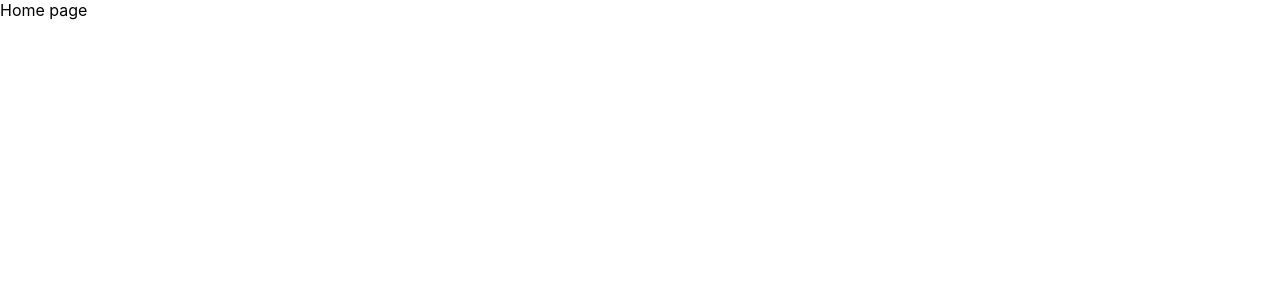
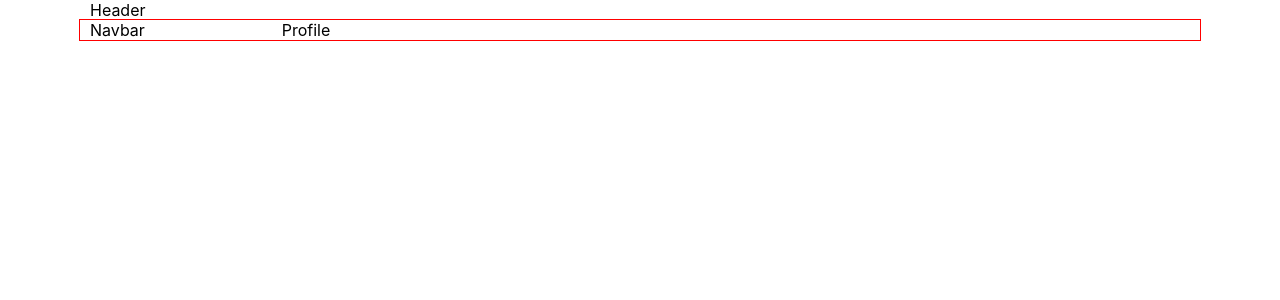
Before and after one commit to FillArt/social-network, a React (Create React App) app: page / in a window 1280 px wide. Shown: the top 300 px of the page. Built offline with nearby package versions, Linux system fonts and the light colour scheme.

Commit message:
feat: added two styled components responsible for the container

```diff
--- a/src/components/Layout/Header/Header.tsx
+++ b/src/components/Layout/Header/Header.tsx
@@ -3,7 +3,7 @@ import React from 'react';
 export const Header = () => {
     return (
         <div>
-
+            Header
         </div>
     );
 };
--- a/src/components/Layout/Navbar/Navbar.tsx
+++ b/src/components/Layout/Navbar/Navbar.tsx
@@ -3,7 +3,7 @@ import React from 'react';
 export const Navbar = () => {
     return (
         <div>
-
+            Navbar
         </div>
     );
 };
--- a/src/components/Pages/Home.tsx
+++ b/src/components/Pages/Home.tsx
@@ -1,9 +1,35 @@
 import React from 'react';
+import {Profile} from "../Profile/Profile";
+import {Navbar} from "../Layout/Navbar/Navbar";
+import {Header} from "../Layout/Header/Header";
+
+import styled from "styled-components";
 
 export const Home = () => {
     return (
-        <div>
-            Home page
-        </div>
+        <>
+         <Container>
+             <Header/>
+         </Container>
+
+         <MainContainer>
+             <Navbar/>
+             <Profile/>
+         </MainContainer>
+        </>
     );
 };
+
+const Container = styled.div`
+    max-width: 1100px;
+    padding: 0 10px;
+    margin: 0 auto;
+`
+
+const MainContainer = styled(Container)`
+    outline: 1px solid red;
+
+    display: grid;
+    grid-template-columns: 2fr 10fr;
+    gap: 10px;
+`
--- a/src/components/Profile/Profile.tsx
+++ b/src/components/Profile/Profile.tsx
@@ -3,7 +3,7 @@ import React from 'react';
 export const Profile = () => {
     return (
         <div>
-
+            Profile
         </div>
     );
 };
```
Also changed, not shown: src/components/Base/Button/Button.tsx (+9 -0 lines), src/components/Base/Input/Input.tsx (+9 -0 lines).
